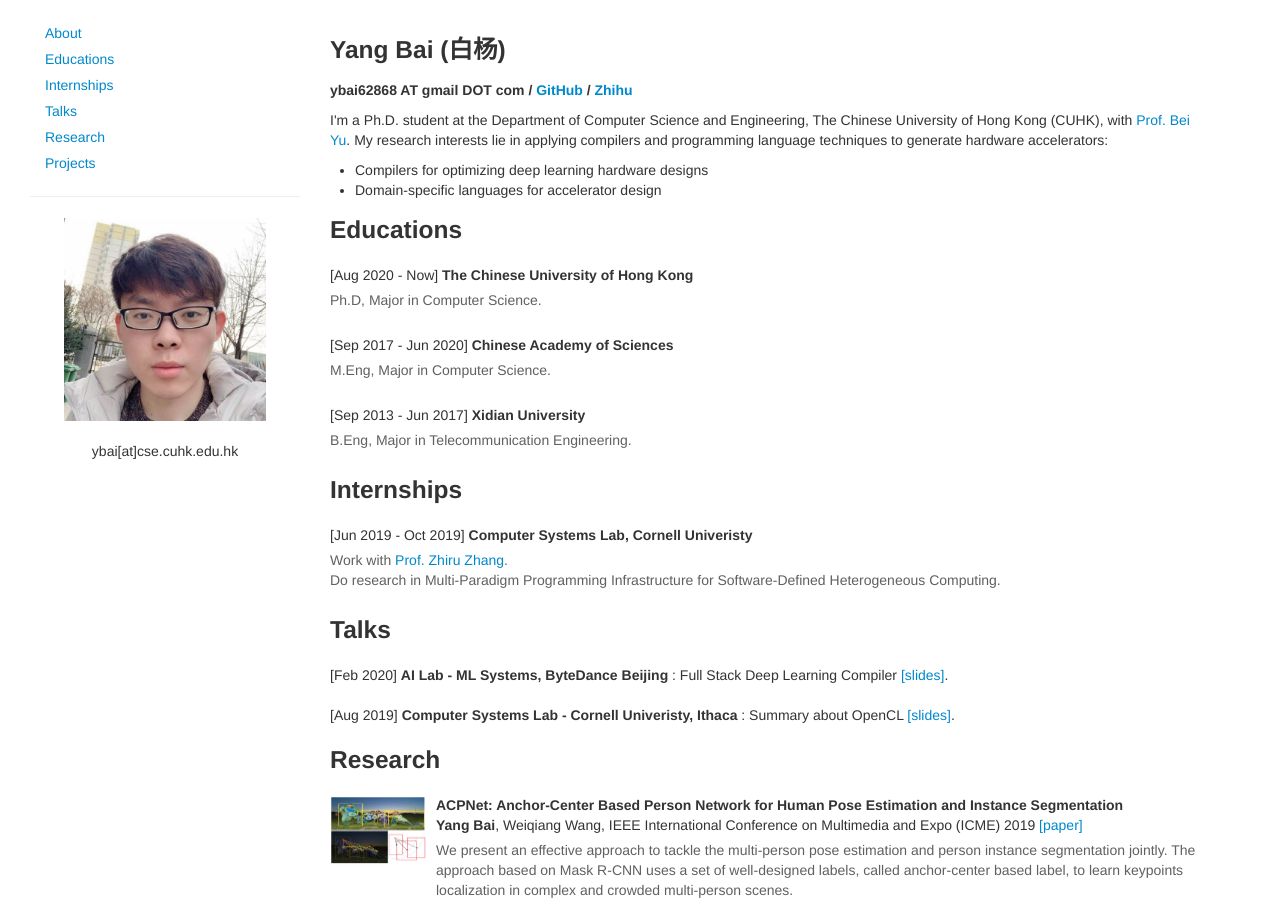
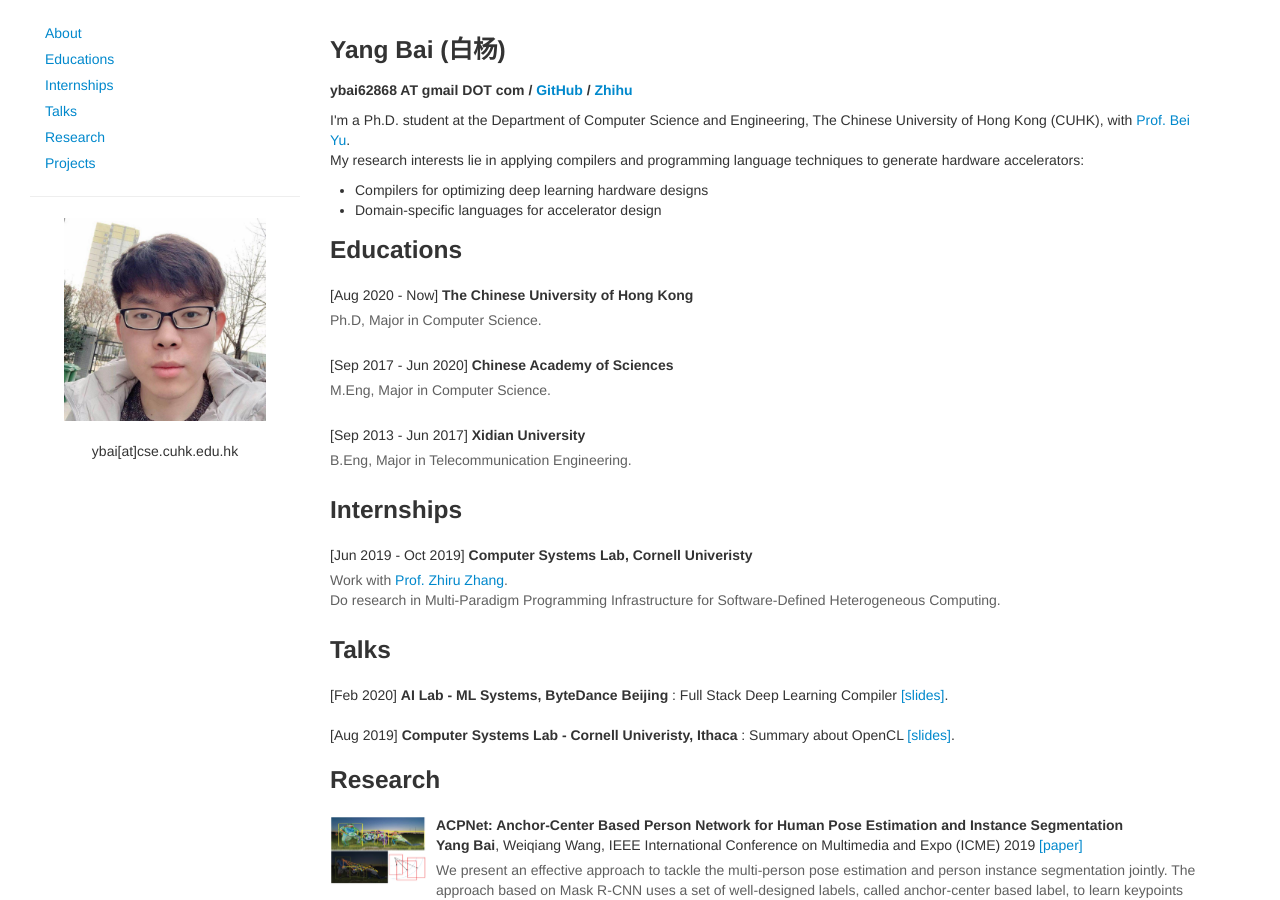
Before and after one commit to ybai62868/ybai62868.github.io, a Jekyll site: the page index.html, which Jekyll copies as it is, in a window 1280 px wide and 900 px high. Built offline with Jekyll 4.4.1, drawn with Linux system fonts in a browser that asks for light colours.

Commit message:
[ADD] Newline

```diff
--- a/index.html
+++ b/index.html
@@ -109,7 +109,7 @@
             <p>I served as a reviewer for ECCV'20, ICML'20, CVPR'20, ICLR'20, ICCV'19, CVPR'19, ICLR'19, NIPS'18, Pattern Recognition Letters, TIP and IJCV. </p> -->
             <p>
                 I'm a Ph.D. student at the Department of Computer Science and Engineering, The Chinese University of Hong Kong (CUHK), with <a target="_blank" href="http://www.cse.cuhk.edu.hk/~byu/">Prof. Bei Yu</a>. <!-- My research interests lie in the general area of computer architecture, compilers, and systems with a focus on the system-level and programming challenges of machine learning systems. -->
-                My research interests lie in applying compilers and programming language techniques to generate hardware accelerators:
+                <br>My research interests lie in applying compilers and programming language techniques to generate hardware accelerators:<br>
                 <ul>
                     <li>Compilers for optimizing deep learning hardware designs</li>
                     <li>Domain-specific languages for accelerator design</li>
```
